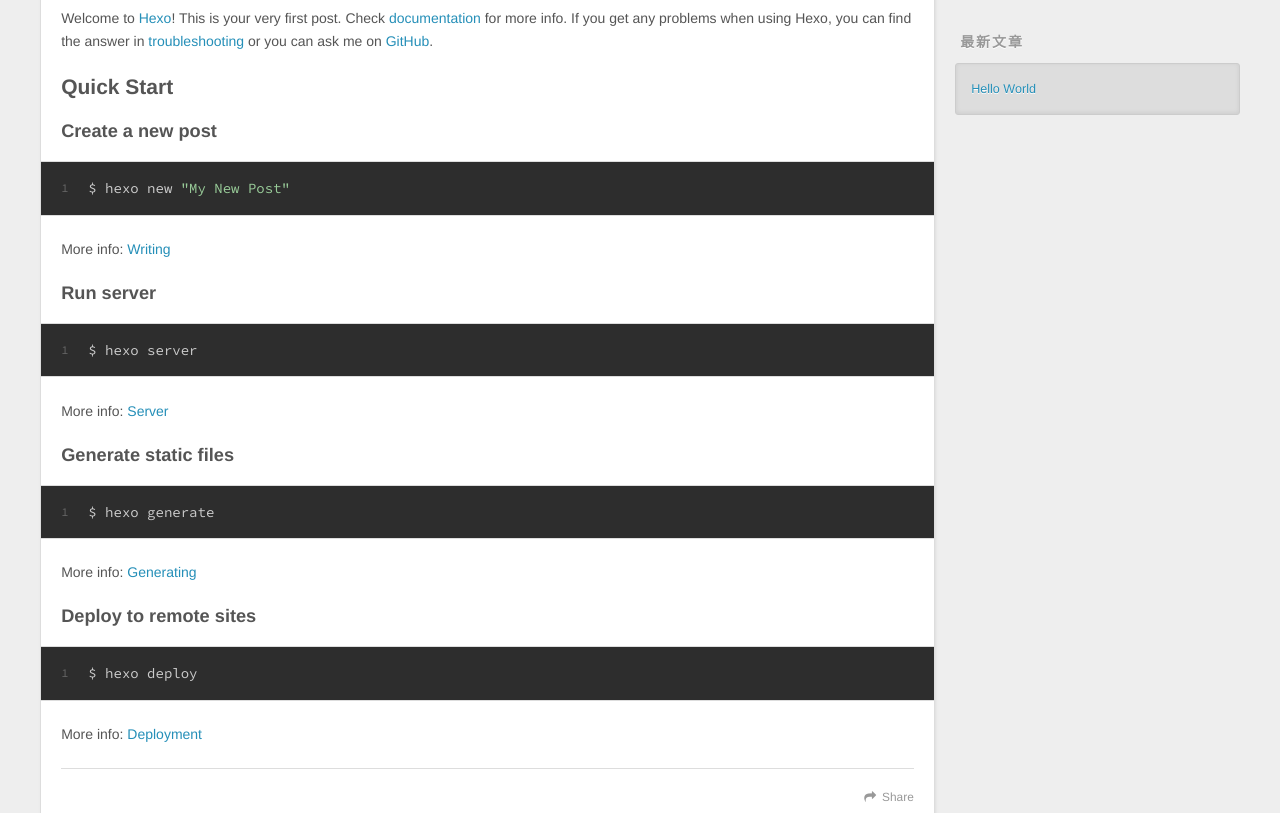
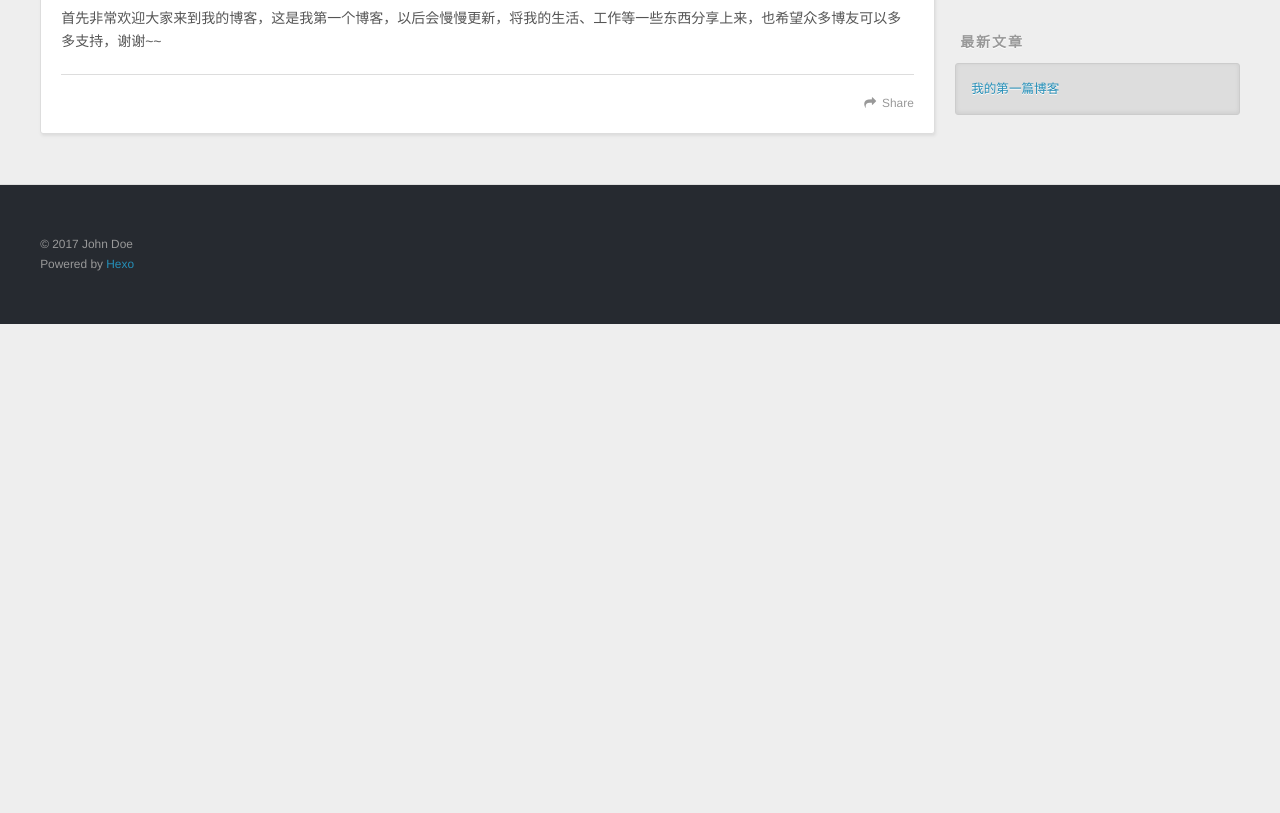
Before and after one commit to lizichen0403/lizichen0403.github.io, a plain HTML site: page 2017/10/20/hello-world/index.html in a window 1280 px wide. Shown: the part 446-1259 px from the top of the page. After the commit the page ends 800 px from the top, so only its background shows below. Drawn offline with nearby package versions, Linux system fonts and the light colour scheme.

Commit message:
Site updated: 2017-10-20 14:42:29

```diff
--- a/2017/10/20/hello-world/index.html
+++ b/2017/10/20/hello-world/index.html
@@ -3,19 +3,19 @@
 <head>
   <meta charset="utf-8">
 
-  <title>Hello World | 梦想的舞台</title>
+  <title>我的第一篇博客 | 梦想的舞台</title>
   <meta name="viewport" content="width=device-width, initial-scale=1, maximum-scale=1">
-  <meta name="description" content="Welcome to Hexo! This is your very first post. Check documentation for more info. If you get any problems when using Hexo, you can find the answer in troubleshooting or you can ask me on GitHub. Quick">
+  <meta name="description" content="首先非常欢迎大家来到我的博客，这是我第一个博客，以后会慢慢更新，将我的生活、工作等一些东西分享上来，也希望众多博友可以多多支持，谢谢~~">
 <meta property="og:type" content="article">
-<meta property="og:title" content="Hello World">
+<meta property="og:title" content="我的第一篇博客">
 <meta property="og:url" content="http://yoursite.com/2017/10/20/hello-world/index.html">
 <meta property="og:site_name" content="梦想的舞台">
-<meta property="og:description" content="Welcome to Hexo! This is your very first post. Check documentation for more info. If you get any problems when using Hexo, you can find the answer in troubleshooting or you can ask me on GitHub. Quick">
+<meta property="og:description" content="首先非常欢迎大家来到我的博客，这是我第一个博客，以后会慢慢更新，将我的生活、工作等一些东西分享上来，也希望众多博友可以多多支持，谢谢~~">
 <meta property="og:locale" content="zh-CN">
-<meta property="og:updated_time" content="2017-10-20T06:21:12.000Z">
+<meta property="og:updated_time" content="2017-10-20T06:42:16.000Z">
 <meta name="twitter:card" content="summary">
-<meta name="twitter:title" content="Hello World">
-<meta name="twitter:description" content="Welcome to Hexo! This is your very first post. Check documentation for more info. If you get any problems when using Hexo, you can find the answer in troubleshooting or you can ask me on GitHub. Quick">
+<meta name="twitter:title" content="我的第一篇博客">
+<meta name="twitter:description" content="首先非常欢迎大家来到我的博客，这是我第一个博客，以后会慢慢更新，将我的生活、工作等一些东西分享上来，也希望众多博友可以多多支持，谢谢~~">
 
     <link rel="alternate" href="/atom.xml" title="梦想的舞台" type="application/atom+xml">
 
@@ -78,7 +78,7 @@
 
 
     <h1 class="article-title" itemprop="name">
-      Hello World
+      我的第一篇博客
     </h1>
 
 
@@ -86,20 +86,12 @@
 
     <div class="article-entry" itemprop="articleBody">
 
-        <p>Welcome to <a href="https://hexo.io/" target="_blank" rel="external">Hexo</a>! This is your very first post. Check <a href="https://hexo.io/docs/" target="_blank" rel="external">documentation</a> for more info. If you get any problems when using Hexo, you can find the answer in <a href="https://hexo.io/docs/troubleshooting.html" target="_blank" rel="external">troubleshooting</a> or you can ask me on <a href="https://github.com/hexojs/hexo/issues" target="_blank" rel="external">GitHub</a>.</p>
-<h2 id="Quick-Start"><a href="#Quick-Start" class="headerlink" title="Quick Start"></a>Quick Start</h2><h3 id="Create-a-new-post"><a href="#Create-a-new-post" class="headerlink" title="Create a new post"></a>Create a new post</h3><figure class="highlight bash"><table><tr><td class="gutter"><pre><div class="line">1</div></pre></td><td class="code"><pre><div class="line">$ hexo new <span class="string">"My New Post"</span></div></pre></td></tr></table></figure>
-<p>More info: <a href="https://hexo.io/docs/writing.html" target="_blank" rel="external">Writing</a></p>
-<h3 id="Run-server"><a href="#Run-server" class="headerlink" title="Run server"></a>Run server</h3><figure class="highlight bash"><table><tr><td class="gutter"><pre><div class="line">1</div></pre></td><td class="code"><pre><div class="line">$ hexo server</div></pre></td></tr></table></figure>
-<p>More info: <a href="https://hexo.io/docs/server.html" target="_blank" rel="external">Server</a></p>
-<h3 id="Generate-static-files"><a href="#Generate-static-files" class="headerlink" title="Generate static files"></a>Generate static files</h3><figure class="highlight bash"><table><tr><td class="gutter"><pre><div class="line">1</div></pre></td><td class="code"><pre><div class="line">$ hexo generate</div></pre></td></tr></table></figure>
-<p>More info: <a href="https://hexo.io/docs/generating.html" target="_blank" rel="external">Generating</a></p>
-<h3 id="Deploy-to-remote-sites"><a href="#Deploy-to-remote-sites" class="headerlink" title="Deploy to remote sites"></a>Deploy to remote sites</h3><figure class="highlight bash"><table><tr><td class="gutter"><pre><div class="line">1</div></pre></td><td class="code"><pre><div class="line">$ hexo deploy</div></pre></td></tr></table></figure>
-<p>More info: <a href="https://hexo.io/docs/deployment.html" target="_blank" rel="external">Deployment</a></p>
+        <p>首先非常欢迎大家来到我的博客，这是我第一个博客，以后会慢慢更新，将我的生活、工作等一些东西分享上来，也希望众多博友可以多多支持，谢谢~~</p>
 
 
     </div>
     <footer class="article-footer">
-      <a data-url="http://yoursite.com/2017/10/20/hello-world/" data-id="cj8ziuzae00004ioffm7xes87" class="article-share-link">Share</a>
+      <a data-url="http://yoursite.com/2017/10/20/hello-world/" data-id="cj8zj30ra00005gof4lhvjx2h" class="article-share-link">Share</a>
 
 
     </footer>
@@ -138,7 +130,7 @@
       <ul>
 
           <li>
-            <a href="/2017/10/20/hello-world/">Hello World</a>
+            <a href="/2017/10/20/hello-world/">我的第一篇博客</a>
           </li>
 
       </ul>
```
Also changed, not shown: archives/2017/10/index.html (+2 -2 lines), archives/2017/index.html (+2 -2 lines), archives/index.html (+2 -2 lines), index.html (+4 -12 lines).
